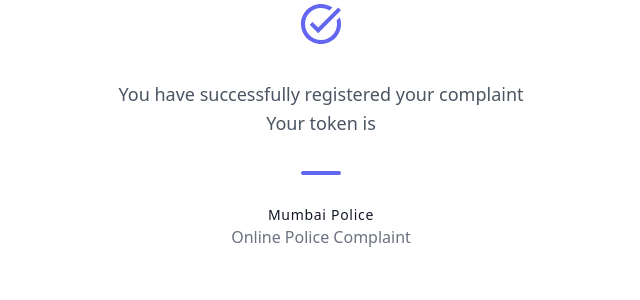
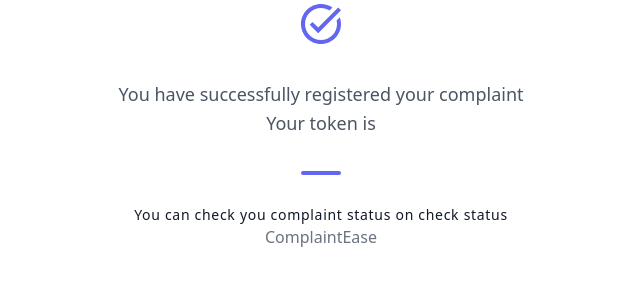
Before and after one commit to SHIV000000/ComplaintEase, a Django app: template complaints/templates/complaints/token.html in a window 1280 px wide. Shown: the part 176-476 px from the top of the page, without its empty margins (319-959 px from the left). Run offline with Django 4.2, Linux system fonts and the light colour scheme; the template is opened without the code that fills it, so the values that code supplies are empty; some libraries are stand-ins or nearby versions.

Commit message:
new changes

```diff
--- a/complaints/templates/complaints/token.html
+++ b/complaints/templates/complaints/token.html
@@ -31,9 +31,9 @@
         class="inline-block h-1 w-10 rounded bg-indigo-500 mt-8 mb-6"
       ></span>
       <h2 class="text-gray-900 font-medium title-font tracking-wider text-sm">
-        Mumbai Police
+        You can check you complaint status on check status
       </h2>
-      <p class="text-gray-500">Online Police Complaint</p>
+      <p class="text-gray-500">ComplaintEase</p>
     </div>
   </div>
 </section>
--- a/complaints/views.py
+++ b/complaints/views.py
@@ -31,7 +31,7 @@
         if not aadhar.isdigit():
             return HttpResponse("Invalid Aadhar. Please enter a valid numeric Aadhar.")
 
-        station = request.POST['station']
+
         complaint_text = request.POST['Complaint']
 
         # Generating a random unique token number
@@ -46,7 +46,7 @@
             email=email,
             phone=phone,
             aadhar=aadhar,
-            station=station,
+
             complaint=complaint_text,
             status=0,
             token=token
```
Also changed, not shown: db.sqlite3.
